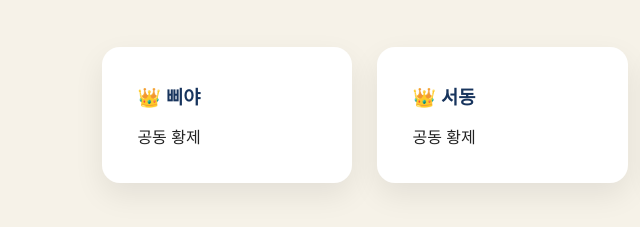
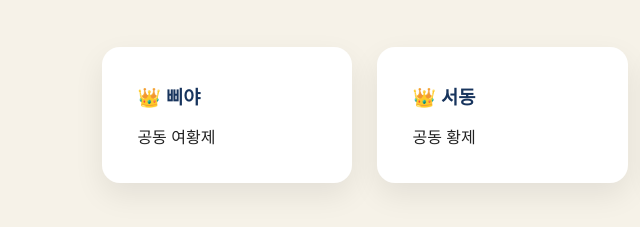
Before and after one commit to lollolhappy826-lgtm/pisergisi-empire, a plain HTML site: page royal.html in a window 1280 px wide. Shown: the part 954-1181 px from the top of the page, 0-640 px from the left. Drawn offline with Linux system fonts and the light colour scheme.

Commit message:
royal.html 업데이트

```diff
--- a/royal.html
+++ b/royal.html
@@ -56,7 +56,7 @@ BBISEOJISI EMPIRE의 중심.
 
 <div class="card">
 <h3>👑 삐야</h3>
-<p>공동 황제</p>
+<p>공동 여황제</p>
 </div>
 
 <div class="card">
```
